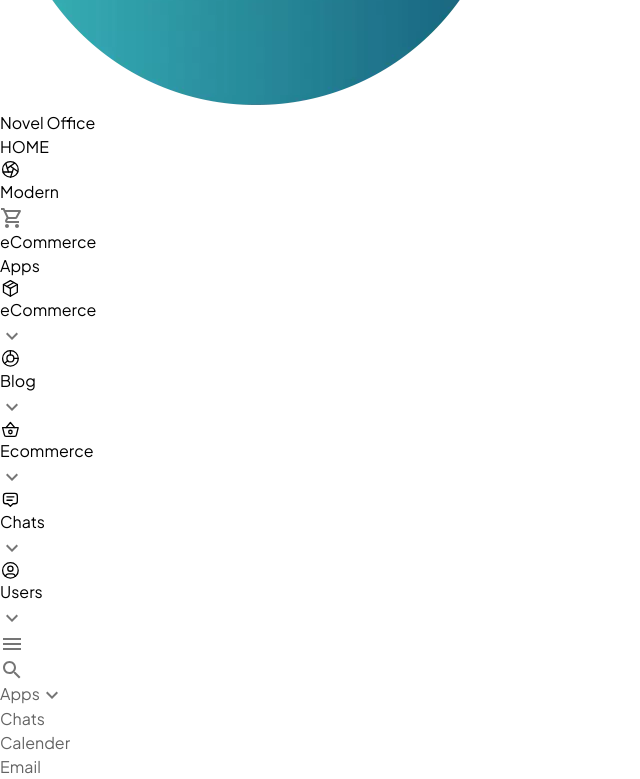
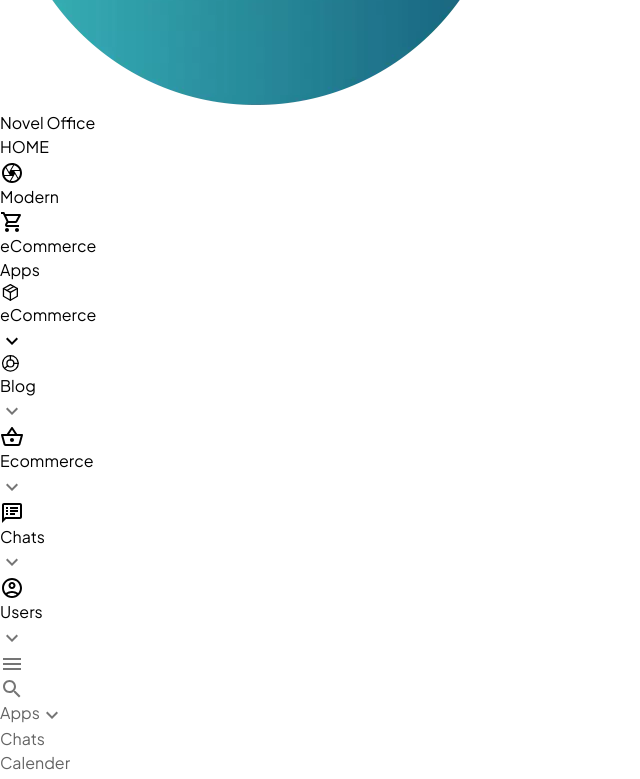
Before and after one commit to DeviPrasadKL/Dashboard, a React (Vite) app: page / in a window 1280 px wide. Shown: the part 401-1180 px from the top of the page, without its empty margins (0-640 px from the left). Built offline with nearby package versions, Linux system fonts and the light colour scheme.

Commit message:
Added some logos

```diff
--- a/src/Components/Left.jsx
+++ b/src/Components/Left.jsx
@@ -3,7 +3,11 @@ import logo from "/assets/novel-favicon.webp";
 import { Link } from 'react-router-dom';
 import KeyboardArrowDownIcon from '@mui/icons-material/KeyboardArrowDown';
 import ShoppingCartOutlinedIcon from '@mui/icons-material/ShoppingCartOutlined';
-import { makeStyles } from '@mui/material';
+import CameraOutlinedIcon from '@mui/icons-material/CameraOutlined';
+import ShoppingBasketOutlinedIcon from '@mui/icons-material/ShoppingBasketOutlined';
+import SpeakerNotesOutlinedIcon from '@mui/icons-material/SpeakerNotesOutlined';
+import AccountCircleOutlinedIcon from '@mui/icons-material/AccountCircleOutlined';
+import { ListItem, Stack } from '@mui/material';
 
 
 export default function Left({ props }) {
@@ -21,14 +25,14 @@ export default function Left({ props }) {
           <ul className='[&>*]:text-slate-500'>
             <li className='flex items-center justify-between h-10 p-2 hover:rounded-md hover:bg-blue-500 hover:text-white'>
               <div className='flex items-center'>
-                <svg xmlns="http://www.w3.org/2000/svg" className="icon icon-tabler icon-tabler-aperture" width="1.3rem" height="1.3rem" viewBox="0 0 24 24" strokeWidth="1.5" stroke="currentColor" fill="none" strokeLinecap="round" strokeLinejoin="round"><path stroke="none" d="M0 0h24v24H0z" fill="none"></path><circle cx="12" cy="12" r="9"></circle><path d="M3.6 15h10.55"></path><path d="M6.551 4.938l3.26 10.034"></path><path d="M17.032 4.636l-8.535 6.201"></path><path d="M20.559 14.51l-8.535 -6.201"></path><path d="M12.257 20.916l3.261 -10.034"></path></svg>
+                <CameraOutlinedIcon />
                 <span className='px-2' style={{ display: props.open ? "block" : "none" }} >Modern</span>
               </div>
             </li>
 
             <li className='flex items-center justify-between h-10 p-2 hover:rounded-md hover:bg-blue-500 hover:text-white'>
               <div className='flex items-center'>
-                <ShoppingCartOutlinedIcon color='action' className='hover:text-white focus:text-white'/>
+                <ShoppingCartOutlinedIcon />
                 <span className='px-2' style={{ display: props.open ? "block" : "none" }} >eCommerce</span>
               </div>
             </li>
@@ -42,7 +46,7 @@ export default function Left({ props }) {
                 <svg xmlns="http://www.w3.org/2000/svg" className="icon icon-tabler icon-tabler-package" width="1.3rem" height="1.3rem" viewBox="0 0 24 24" strokeWidth="1.5" stroke="currentColor" fill="none" strokeLinecap="round" strokeLinejoin="round"><path stroke="none" d="M0 0h24v24H0z" fill="none"></path><polyline points="12 3 20 7.5 20 16.5 12 21 4 16.5 4 7.5 12 3"></polyline><line x1="12" y1="12" x2="20" y2="7.5"></line><line x1="12" y1="12" x2="12" y2="21"></line><line x1="12" y1="12" x2="4" y2="7.5"></line><line x1="16" y1="5.25" x2="8" y2="9.75"></line></svg>
                 <span className='px-2' style={{ display: props.open ? "block" : "none" }} >eCommerce</span>
               </div>
-              <KeyboardArrowDownIcon color="action" />
+              <KeyboardArrowDownIcon/>
             </li>
             <li className='flex items-center justify-between h-10 p-2 hover:rounded-md hover:bg-blue-500 hover:text-white'>
               <div className='flex items-center'>
@@ -53,21 +57,21 @@ export default function Left({ props }) {
             </li>
             <li className='flex items-center justify-between h-10 p-2 hover:rounded-md hover:bg-blue-500 hover:text-white'>
               <div className='flex items-center'>
-                <svg xmlns="http://www.w3.org/2000/svg" className="icon icon-tabler icon-tabler-basket" width="1.3rem" height="1.3rem" viewBox="0 0 24 24" strokeWidth="1.5" stroke="currentColor" fill="none" strokeLinecap="round" strokeLinejoin="round"><path stroke="none" d="M0 0h24v24H0z" fill="none"></path><polyline points="7 10 12 4 17 10"></polyline><path d="M21 10l-2 8a2 2.5 0 0 1 -2 2h-10a2 2.5 0 0 1 -2 -2l-2 -8z"></path><circle cx="12" cy="15" r="2"></circle></svg>
+                <ShoppingBasketOutlinedIcon />
                 <span className='px-2' style={{ display: props.open ? "block" : "none" }}>Ecommerce</span>
               </div>
               <KeyboardArrowDownIcon color="action" />
             </li>
             <li className='flex items-center justify-between h-10 p-2 hover:rounded-md hover:bg-blue-500 hover:text-white'>
               <div className='flex items-center'>
-                <svg xmlns="http://www.w3.org/2000/svg" className="icon icon-tabler icon-tabler-message-2" width="1.3rem" height="1.3rem" viewBox="0 0 24 24" strokeWidth="1.5" stroke="currentColor" fill="none" strokeLinecap="round" strokeLinejoin="round"><path stroke="none" d="M0 0h24v24H0z" fill="none"></path><path d="M12 20l-3 -3h-2a3 3 0 0 1 -3 -3v-6a3 3 0 0 1 3 -3h10a3 3 0 0 1 3 3v6a3 3 0 0 1 -3 3h-2l-3 3"></path><line x1="8" y1="9" x2="16" y2="9"></line><line x1="8" y1="13" x2="14" y2="13"></line></svg>
+                <SpeakerNotesOutlinedIcon />
                 <span className='px-2' style={{ display: props.open ? "block" : "none" }}>Chats</span>
               </div>
               <KeyboardArrowDownIcon color="action" />
             </li>
             <li className='flex items-center justify-between h-10 p-2 hover:rounded-md hover:bg-blue-500 hover:text-white'>
               <div className='flex items-center'>
-                <svg xmlns="http://www.w3.org/2000/svg" className="icon icon-tabler icon-tabler-user-circle" width="1.3rem" height="1.3rem" viewBox="0 0 24 24" strokeWidth="1.5" stroke="currentColor" fill="none" strokeLinecap="round" strokeLinejoin="round"><path stroke="none" d="M0 0h24v24H0z" fill="none"></path><circle cx="12" cy="12" r="9"></circle><circle cx="12" cy="10" r="3"></circle><path d="M6.168 18.849a4 4 0 0 1 3.832 -2.849h4a4 4 0 0 1 3.834 2.855"></path></svg>
+                <AccountCircleOutlinedIcon />
                 <span className='px-2' style={{ display: props.open ? "block" : "none" }}>Users</span>
               </div>
               <KeyboardArrowDownIcon color="action" />
```
